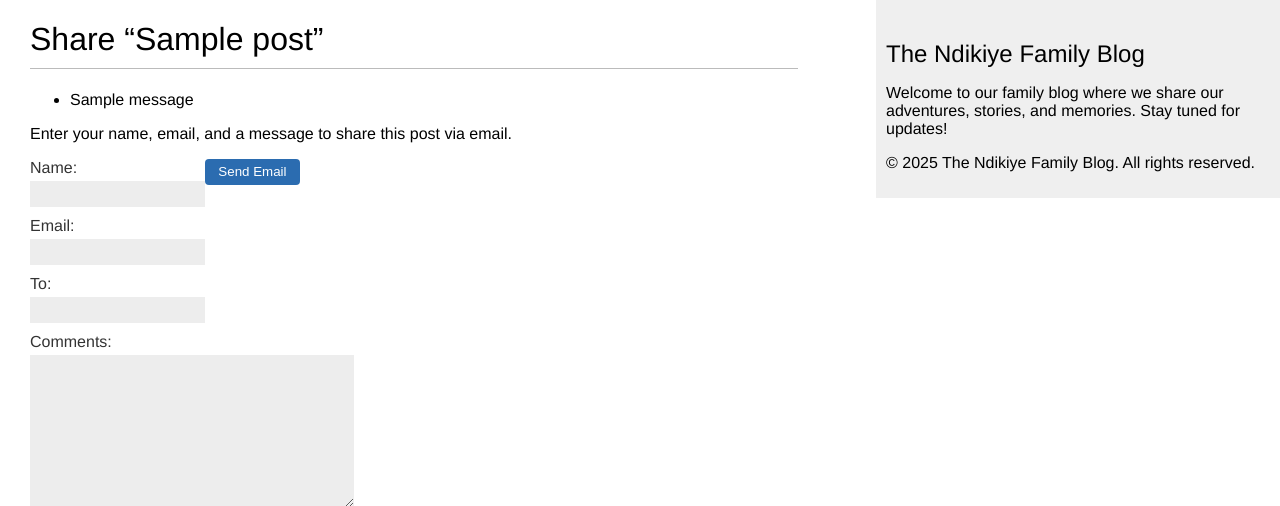
After one commit to Mikemupararano/dynasty-blog, a Django app: page /1/share/ in a window 1280 px wide. The commit adds this page. Shown: the top 506 px of the page. Run offline with Django 5.2, Linux system fonts and the light colour scheme; tables that the repository leaves empty hold one stand-in row (values such as "Sample post"); one stand-in notice (Sample message) is shown.

Commit message:
Corrected incorrect path in share.html to link with base.html correctly.

```diff
--- a/dynasty_blog/blog/static/blog/css/blog.css
+++ b/dynasty_blog/blog/static/blog/css/blog.css
@@ -95,3 +95,19 @@ input[type=submit] {
     font-size:12px;
     color:#666;
 }
+
+.share-form {
+  max-width: 400px;
+  margin-top: 1em;
+}
+.share-form button {
+  padding: 0.4em 1em;
+  background-color: #2b6cb0;
+  color: white;
+  border: none;
+  border-radius: 4px;
+  cursor: pointer;
+}
+.share-form button:hover {
+  background-color: #2c5282;
+}
--- /dev/null
+++ b/dynasty_blog/templates/blog/post/share.html
@@ -0,0 +1,39 @@
+{% extends "blog/base.html" %}
+{% load static %}
+
+{% block title %}Share “{{ post.title }}”{% endblock %}
+
+{% block content %}
+  <h1>Share “{{ post.title }}”</h1>
+
+  {# Show Django success/error messages if any #}
+  {% if messages %}
+    <ul class="messages">
+      {% for message in messages %}
+        <li{% if message.tags %} class="{{ message.tags }}"{% endif %}>{{ message }}</li>
+      {% endfor %}
+    </ul>
+  {% endif %}
+
+  {# Display confirmation if sent, otherwise show form #}
+  {% if sent %}
+    <div class="alert alert-success" style="margin-top: 1em;">
+      <strong>Email sent successfully!</strong>
+    </div>
+    <p>
+      The post <strong>“{{ post.title }}”</strong> was shared successfully.
+    </p>
+    <p>
+      <a href="{{ post.get_absolute_url }}">← Back to post</a>
+    </p>
+  {% else %}
+    <p>
+      Enter your name, email, and a message to share this post via email.
+    </p>
+    <form method="post" class="share-form">
+      {% csrf_token %}
+      {{ form.as_p }}
+      <button type="submit" class="btn btn-primary">Send Email</button>
+    </form>
+  {% endif %}
+{% endblock %}
```
